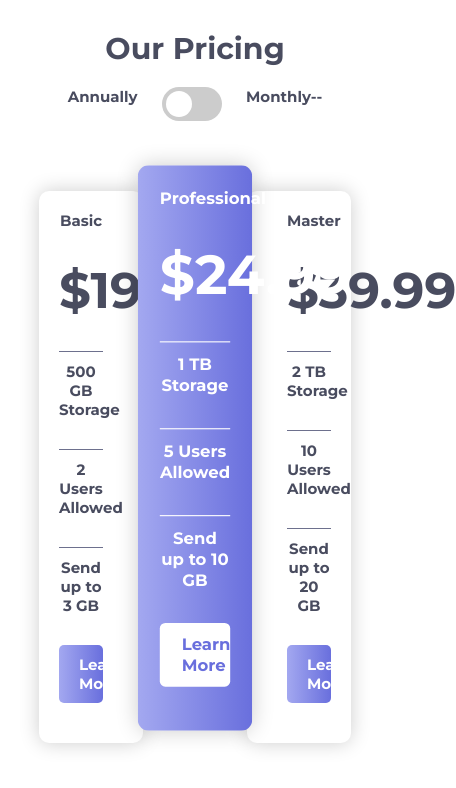
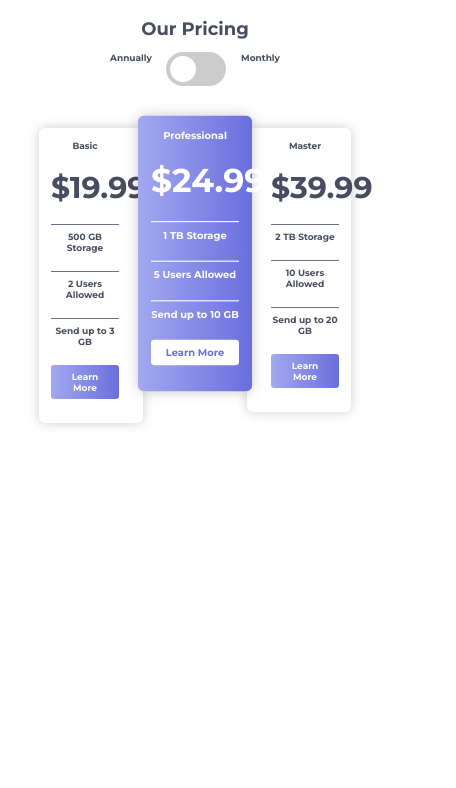
Before and after one commit to AriaFeather/Price-Component, a website: page index.html in a window 390 px wide. Shown: the whole page, 456 px wide, since content can reach past the window. Drawn offline with Linux system fonts and the light colour scheme.

Commit message:
Beginning Responsive Design

```diff
--- a/index.html
+++ b/index.html
@@ -23,7 +23,7 @@
           <input type="checkbox" id="switch-toggle" onclick="textToggle()">
           <span class="slider round"></span>
         </label>
-        <span class="">Monthly</span>--
+        <span class="">Monthly</span>
       </p>
     </div>
   </header>
--- a/sass/abstract/_mixins.scss
+++ b/sass/abstract/_mixins.scss
@@ -5,12 +5,23 @@
 }
 
 //MEDIA QUERIES
+//-->Destop First
+// Desktop 1440px, 90em
+// Tab-landscape 900px, 56.25em
+// Tab-portrait 600px, 37.5em
+// Mobile 415px, 25.93em
 
 @mixin respond($breakpoint){
     @if $breakpoint == desktop{
-        @media (max-width: 1440px){@content};
+        @media (max-width: 90em){@content};
+    }
+    @if $breakpoint == tab-land{
+        @media (max-width: 56.25em){@content};
+    }
+    @if $breakpoint == tab-port{
+        @media (max-width: 37.5em){@content};
     }
     @if $breakpoint == mobile{
-        @media (max-width: 375px){@content};
+        @media (max-width: 25.93em){@content};
     }
 }
--- a/sass/base/_base.scss
+++ b/sass/base/_base.scss
@@ -7,6 +7,10 @@
 
 html{
     font-size: 62.5%;
+    @include respond(desktop){font-size: 62.5%;}
+    @include respond(tab-land){font-size: 56.25%;}
+    @include respond(tab-port){font-size: 50%;}
+    @include respond(mobile){font-size: 37.5%;}
 }
 
 body{
```
Also changed, not shown: public/style.css, 1 other file.
